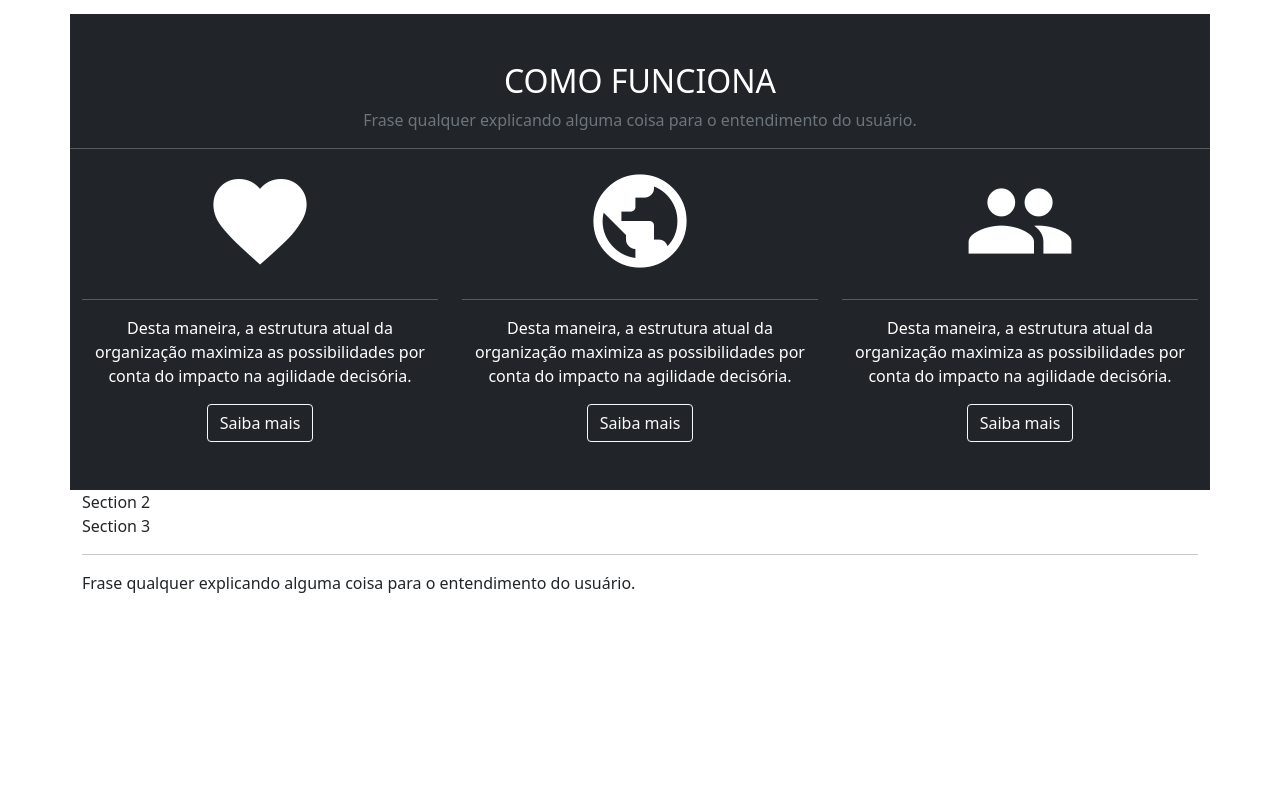
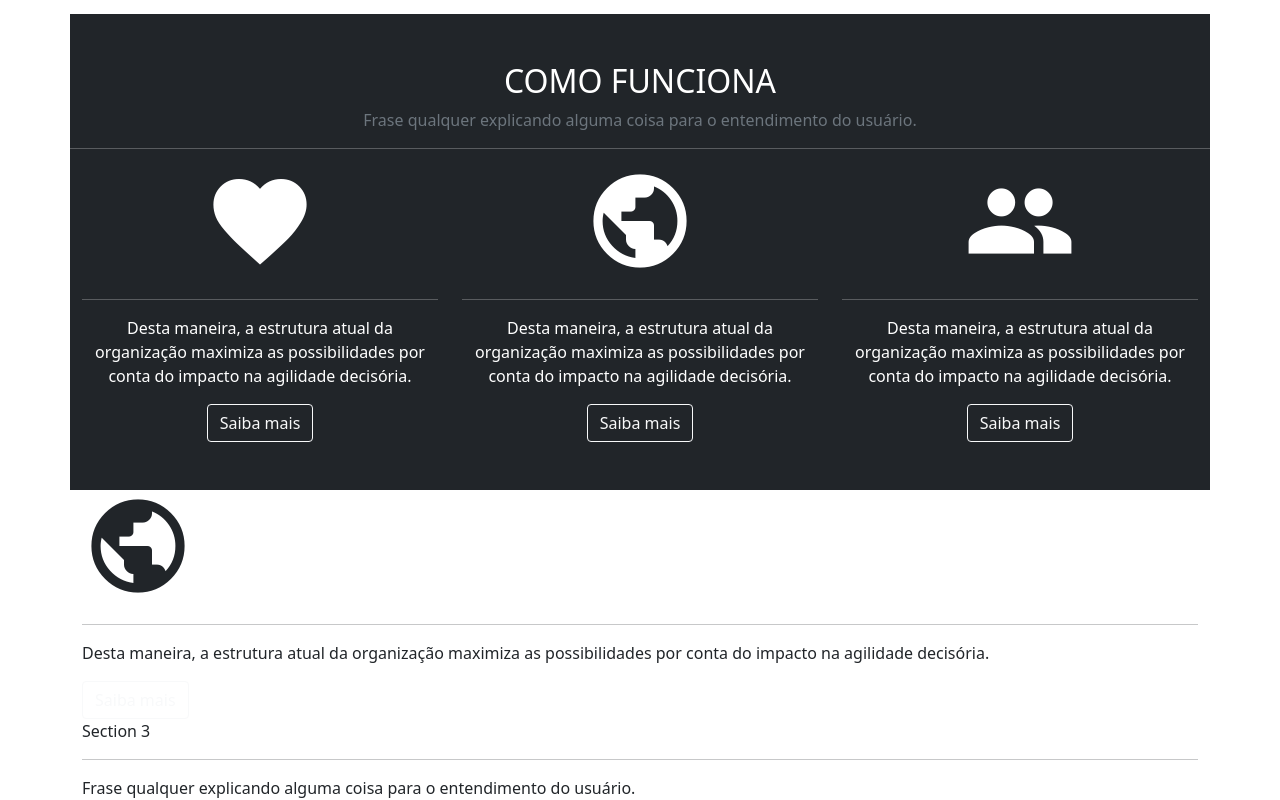
Before and after one commit to JesusDesigner/aula, a plain HTML site: page index.html in a window 1280 px wide. Shown: the part 858-1658 px from the top of the page. Before the commit the page ends 1453 px from the top, so only its background shows below. Drawn offline with nearby package versions, Linux system fonts and the light colour scheme.

Commit message:
section 2

```diff
--- a/index.html
+++ b/index.html
@@ -76,7 +76,19 @@
     </section>
 
     <section>
-        Section 2
+        <div class="col">
+            <p>
+                <span class="material-icons">public</span>
+            </p>
+            <hr>
+            <p>
+                Desta maneira, a estrutura atual da organização maximiza as possibilidades por conta do impacto na agilidade decisória.
+            </p>
+            <a href="#" class="btn btn-outline-light">
+      Saiba mais
+    </a>
+        </div>
+
     </section>
 
     <section>
@@ -84,9 +96,10 @@
     </section>
 
     <footer>
+        <hr/>
 
         <p>
-            <hr> Frase qualquer explicando alguma coisa para o entendimento do usuário.
+            Frase qualquer explicando alguma coisa para o entendimento do usuário.
         </p>
 
     </footer>
```
